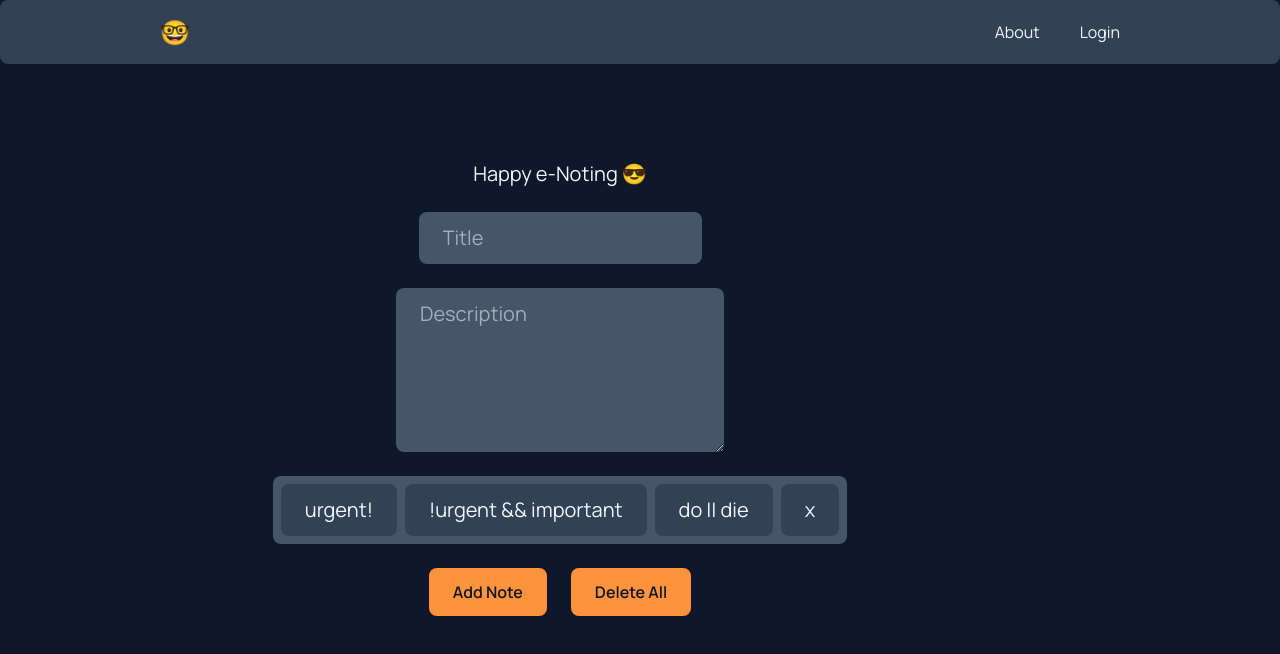
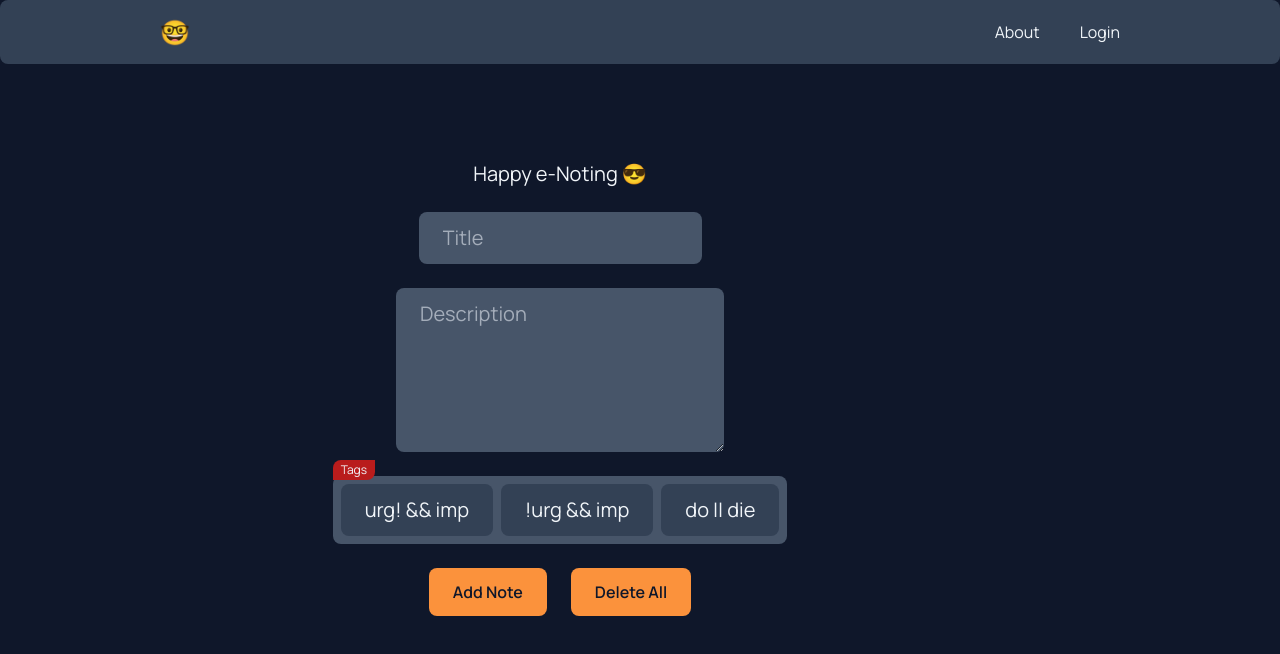
Before and after one commit to yashvdhakad/e-notes, a Next.js app: page / in a window 1280 px wide. Shown: the top 654 px of the page. Built offline with nearby package versions, Linux system fonts and the light colour scheme; no server answers; the database is empty.

Commit message:
refactor: added some elements

```diff
--- a/app/components/Main.jsx
+++ b/app/components/Main.jsx
@@ -40,7 +40,8 @@ const Main = () => {
                 <textarea onChange={(e) => setDescription(e.target.value)} className='px-6 py-3 bg-slate-600 rounded-lg placeholder:text-slate-200/60 focus:outline-none' name="description" placeholder="Description" cols="24" rows="5" value={description} />
 
                 {/* Tags */}
-                <div className='p-2 bg-slate-600 rounded-lg placeholder:text-slate-200/60 flex lg:flex-nowrap flex-wrap justify-center items-center gap-2'>
+                <div className='p-2 bg-slate-600 rounded-lg placeholder:text-slate-200/60 flex lg:flex-nowrap flex-wrap justify-center items-center gap-2 relative'>
+                    <div className="absolute -top-4 left-0 bg-red-700 px-2 py-0.5 rounded-tl-lg rounded-br-lg text-xs">Tags</div>
                     {
                         tags.map((t, i) => {
                             const tagHandler = () => {
--- a/app/components/Notes.jsx
+++ b/app/components/Notes.jsx
@@ -9,7 +9,7 @@ import { NoteContext } from '../context/noteContext';
 
 const Notes = ({ note, i, editHandler, deleteHandler, editToggle }) => {
     const context = useContext(NoteContext)
-    const { newtitle, setNewTitle, newdescription, setNewDescription, newtag, setNewTag} = context;
+    const { newtitle, setNewTitle, newdescription, setNewDescription, newtag, setNewTag } = context;
 
     const date = new Date(note.createdAt);
     let day = date.getDate(), month = date.getMonth() + 1, year = date.getFullYear();
@@ -30,10 +30,10 @@ const Notes = ({ note, i, editHandler, deleteHandler, editToggle }) => {
             </div>
 
             {/* title */}
-            <input onChange={(e) => setNewTitle(e.target.value)} disabled={editToggle} className="text-xl font-medium py-3 px-6 rounded-lg bg-slate-700" value={note.title} />
+            <input onChange={(e) => setNewTitle(e.target.value)} disabled={editToggle} className="text-xl font-medium py-3 px-6 rounded-lg bg-slate-700 shadow shadow-slate-800" value={note.title} />
 
             {/* description */}
-            <textarea onChange={(e) => setNewDescription(e.target.value)} disabled={editToggle} className={`${editToggle ? "resize-none" : ""} text-lg py-3 px-6 rounded-lg bg-slate-700`} value={note.description} rows={4} />
+            <textarea onChange={(e) => setNewDescription(e.target.value)} disabled={editToggle} className={`shadow shadow-slate-800 ${editToggle ? "resize-none" : ""} text-lg py-3 px-6 rounded-lg bg-slate-700`} value={note.description} rows={4} />
 
             <Image
                 className='invert opacity-60 hover:opacity-100 absolute right-6 top-28 cursor-pointer transition-all hover:scale-95'
--- a/app/context/noteContext.jsx
+++ b/app/context/noteContext.jsx
@@ -10,7 +10,7 @@ const ContextProvider = ({ children }) => {
   const [description, setDescription] = useState("")
   const [tag, setTag] = useState([])
 
-  const tags = ["urgent!", "!urgent && important", "do || die", "x"]
+  const tags = ["urg! && imp", "!urg && imp", "do || die"]
 
   const [notes, setNotes] = useState([])
 
```
